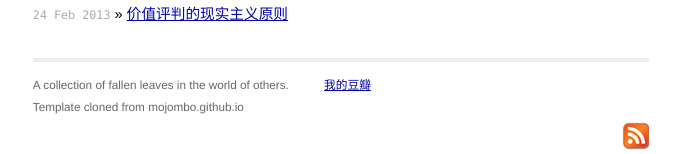
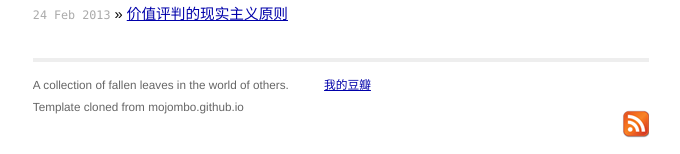
Before and after one commit to Firesletter/firesletter.github.io, a Jekyll site: the page built from index.html, in a window 1280 px wide. Shown: the part 860-1014 px from the top of the page, without its empty margins (299-979 px from the left). Built offline with Jekyll 4.4.1, drawn with Linux system fonts in a browser that asks for light colours; Markdown is read by kramdown in place of the engine named in the settings.

Commit message:
Update screen.css

```diff
--- a/css/screen.css
+++ b/css/screen.css
@@ -141,7 +141,7 @@ ul.posts {
       margin: 0 auto;
     }
     .site .footer .rss {
-      margin-top: 1.1em;
+      margin-top: 0.1em;
       margin-right: -.2em;
       float: right;
     }
```
